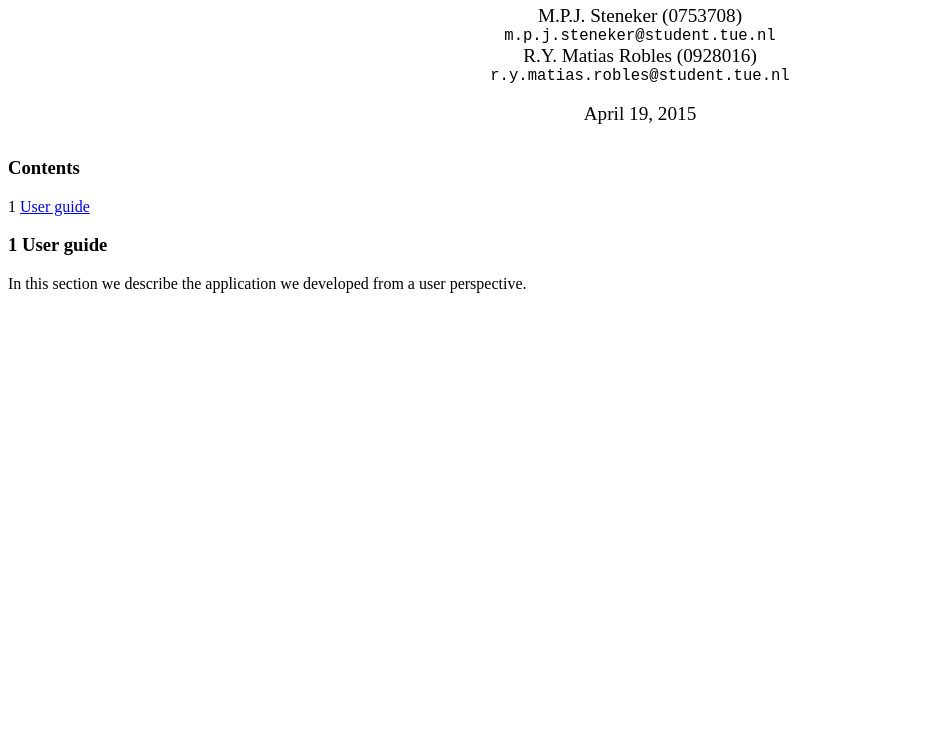
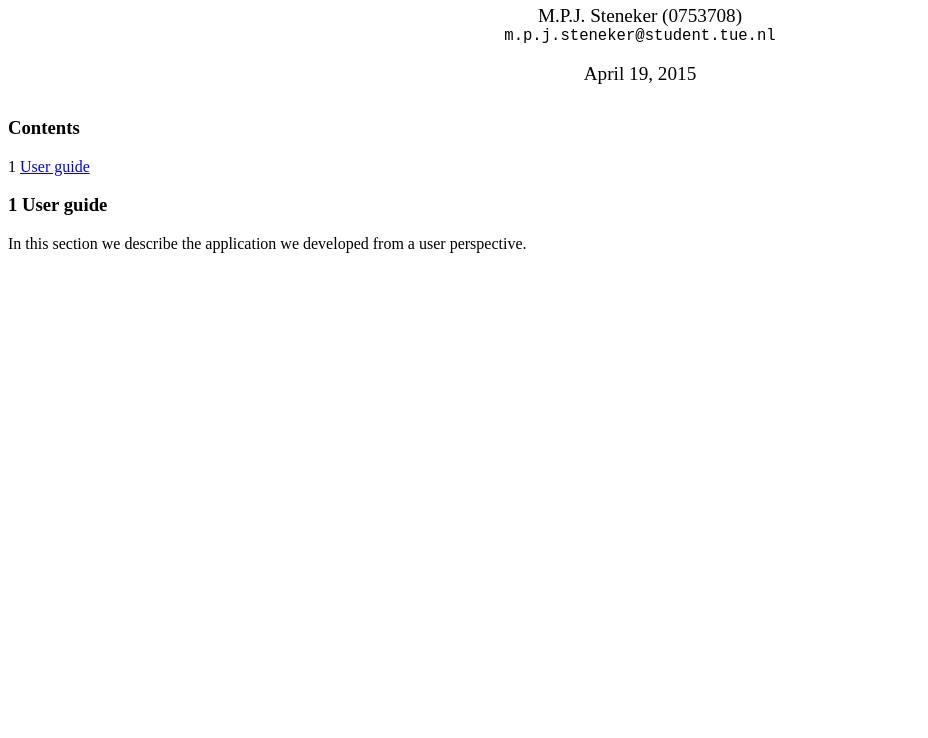
Before and after one commit to maikelsteneker/BraitenbergUserManual, a plain HTML site: page htmlguide.html in a window 1280 px wide. Shown: the part 62-800 px from the top of the page, without its empty margins (0-928 px from the left). Drawn offline with Linux system fonts and the light colour scheme.

Commit message:
Updated HTML guide

```diff
--- a/htmlguide.html
+++ b/htmlguide.html
@@ -7,7 +7,7 @@
 <meta name="originator" content="TeX4ht (http://www.cse.ohio-state.edu/~gurari/TeX4ht/)">
 <!-- html -->
 <meta name="src" content="htmlguide.tex">
-<meta name="date" content="2015-04-19 14:18:00">
+<meta name="date" content="2015-04-19 14:19:00">
 <link rel="stylesheet" type="text/css" href="htmlguide.css">
 </head><body
 >
@@ -23,13 +23,10 @@
 
 
 <h2 class="titleHead">Virtual Braitenberg Environment User Guide</h2>
-                   <div class="author" > <span
+    <div class="author" > <span
 class="cmr-12">M.P.J. Steneker (0753708)</span>
 <br /><span
-class="cmtt-12">m.p.j.steneker@student.tue.nl </span><br class="and" /><span
-class="cmr-12">R.Y. Matias Robles (0928016)</span>
-<br />             <span
-class="cmtt-12">r.y.matias.robles@student.tue.nl </span></div><br />
+class="cmtt-12">m.p.j.steneker@student.tue.nl </span></div><br />
 <div class="date" ><span
 class="cmr-12">April 19, 2015</span></div>
    </div>
```
